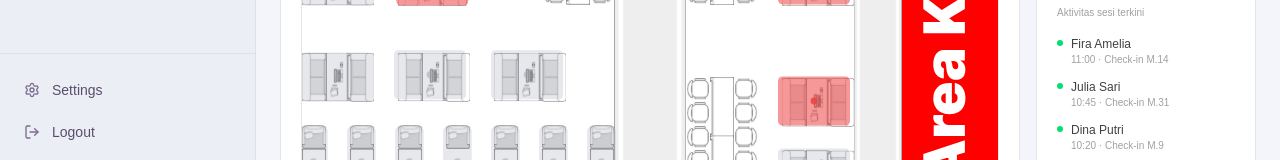
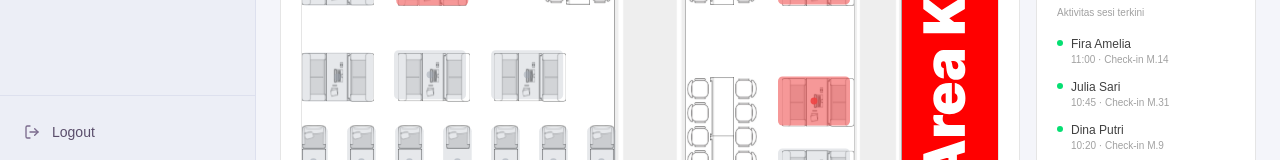
Before and after one commit to CW-Coffee-Smart-Monitor/CW-Monitoring, a Next.js app: page /admin/dashboard in a window 1280 px wide. Shown: the part 628-788 px from the top of the page. Built offline with nearby package versions, Linux system fonts and the light colour scheme; no server answers.

Commit message:
feat : remove setting

```diff
--- a/src/components/admin/AdminSidebar.tsx
+++ b/src/components/admin/AdminSidebar.tsx
@@ -9,7 +9,6 @@ import {
   Archive,
   Wrench,
   Clock,
-  Settings,
   LogOut,
 } from 'lucide-react';
 
@@ -72,15 +71,8 @@ export default function AdminSidebar() {
         })}
       </nav>
 
-      {/* Bottom: Settings + Logout */}
+      {/* Bottom:  Logout */}
       <div className="px-3 pb-5 pt-4 border-t border-[#DDE0EE] space-y-0.5 mt-4">
-        <Link
-          href="/admin/settings"
-          className="flex items-center gap-3 px-3 py-2.5 rounded-lg text-sm text-[#5a4d6b] hover:bg-white/60 hover:text-[#4B135F] transition-all"
-        >
-          <Settings className="w-4 h-4 shrink-0 text-[#7B6B8D]" />
-          <span>Settings</span>
-        </Link>
         <button
           onClick={handleLogout}
           disabled={loggingOut}
```
